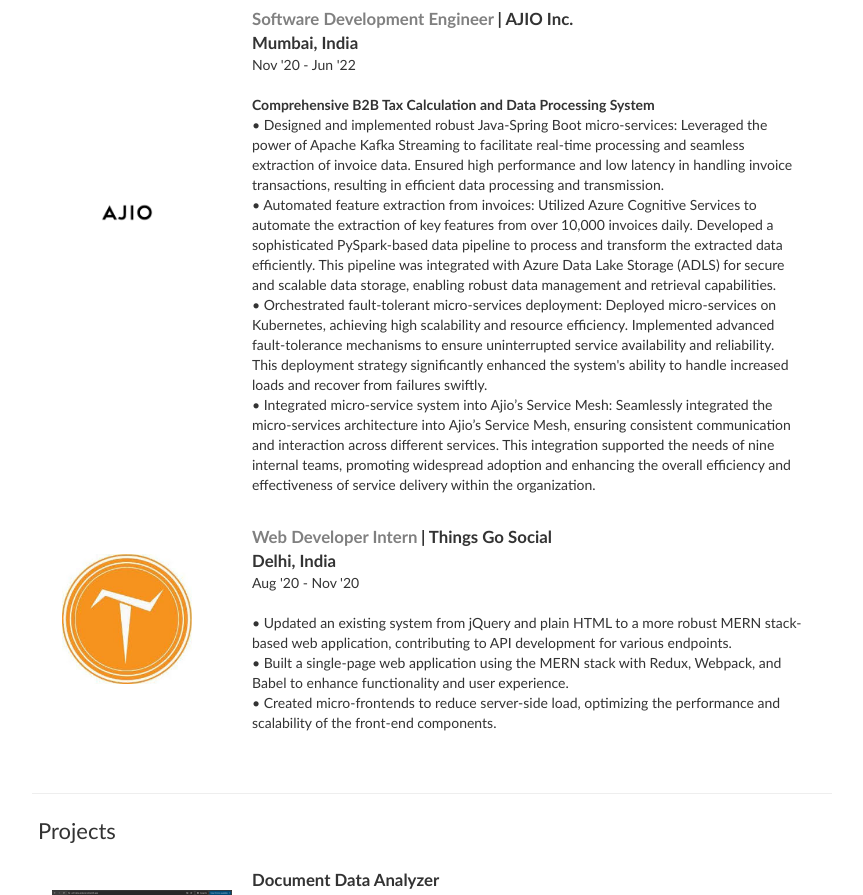
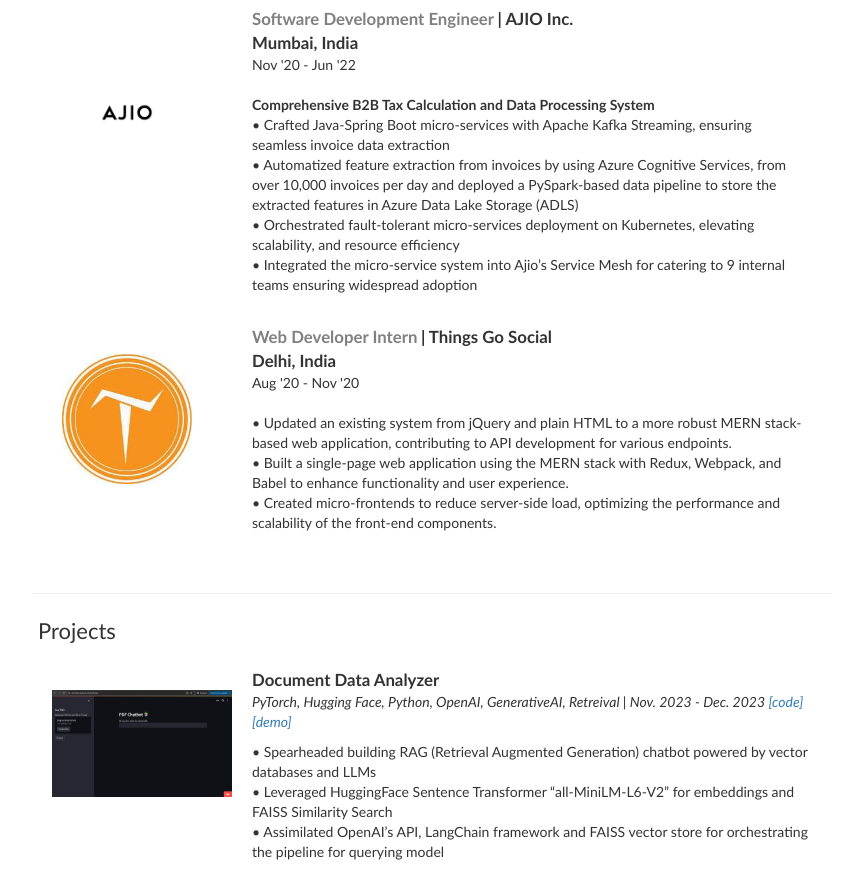
Before and after one commit to hiteshpatil237/portfolio, a plain HTML site: page index.html in a window 1280 px wide. Shown: the part 3109-4004 px from the top of the page, without its empty margins (208-1071 px from the left). Drawn offline with nearby package versions, Linux system fonts and the light colour scheme.

Commit message:
Updated Ajio

```diff
--- a/index.html
+++ b/index.html
@@ -416,16 +416,17 @@
                                 <b>Comprehensive B2B Tax Calculation and Data Processing System</b>
                                 <br>
                                 <span>&#8226;</span>
-                                Designed and implemented robust Java-Spring Boot micro-services: Leveraged the power of Apache Kafka Streaming to facilitate real-time processing and seamless extraction of invoice data. Ensured high performance and low latency in handling invoice transactions, resulting in efficient data processing and transmission.
+                                Crafted Java-Spring Boot micro-services with Apache Kafka Streaming, ensuring seamless invoice data extraction
                                 <br>
                                 <span>&#8226;</span>
-                                Automated feature extraction from invoices: Utilized Azure Cognitive Services to automate the extraction of key features from over 10,000 invoices daily. Developed a sophisticated PySpark-based data pipeline to process and transform the extracted data efficiently. This pipeline was integrated with Azure Data Lake Storage (ADLS) for secure and scalable data storage, enabling robust data management and retrieval capabilities.
+                                Automatized feature extraction from invoices by using Azure Cognitive Services, from over 10,000 invoices per day and deployed a PySpark-based data pipeline to store the extracted features in Azure Data Lake Storage (ADLS)
                                 <br>
                                 <span>&#8226;</span>
-                                Orchestrated fault-tolerant micro-services deployment: Deployed micro-services on Kubernetes, achieving high scalability and resource efficiency. Implemented advanced fault-tolerance mechanisms to ensure uninterrupted service availability and reliability. This deployment strategy significantly enhanced the system's ability to handle increased loads and recover from failures swiftly.
+                                Orchestrated fault-tolerant micro-services deployment on Kubernetes, elevating scalability, and resource efficiency
                                 <br>
                                 <span>&#8226;</span>
-                                Integrated micro-service system into Ajio’s Service Mesh: Seamlessly integrated the micro-services architecture into Ajio’s Service Mesh, ensuring consistent communication and interaction across different services. This integration supported the needs of nine internal teams, promoting widespread adoption and enhancing the overall efficiency and effectiveness of service delivery within the organization.
+                                Integrated the micro-service system into Ajio’s Service Mesh for catering to 9 internal teams ensuring widespread adoption
+
                             </p>
                         </td>
                     </tr>
```
